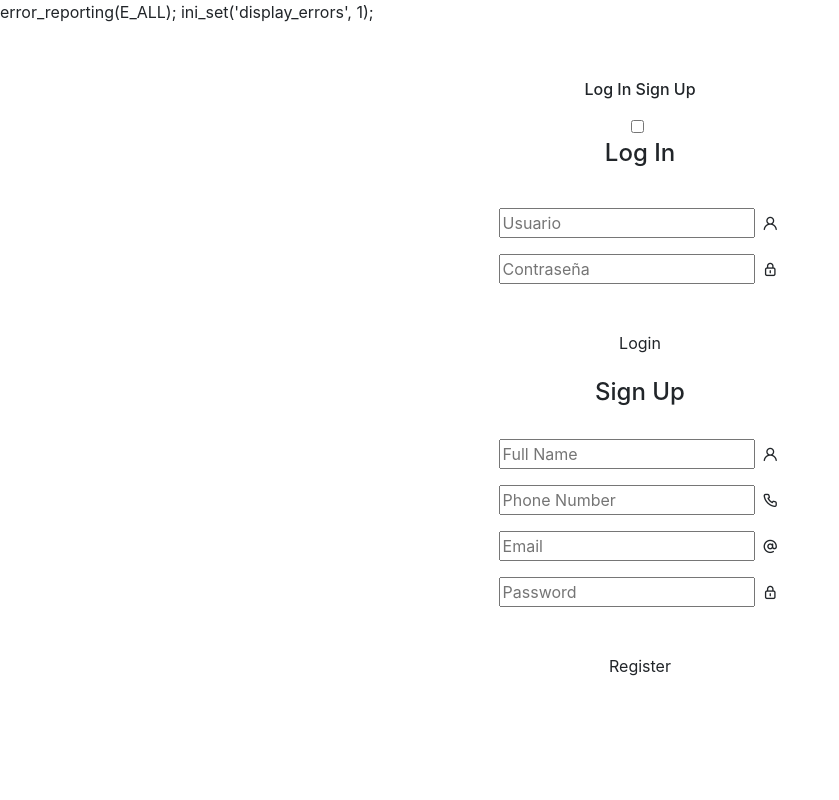
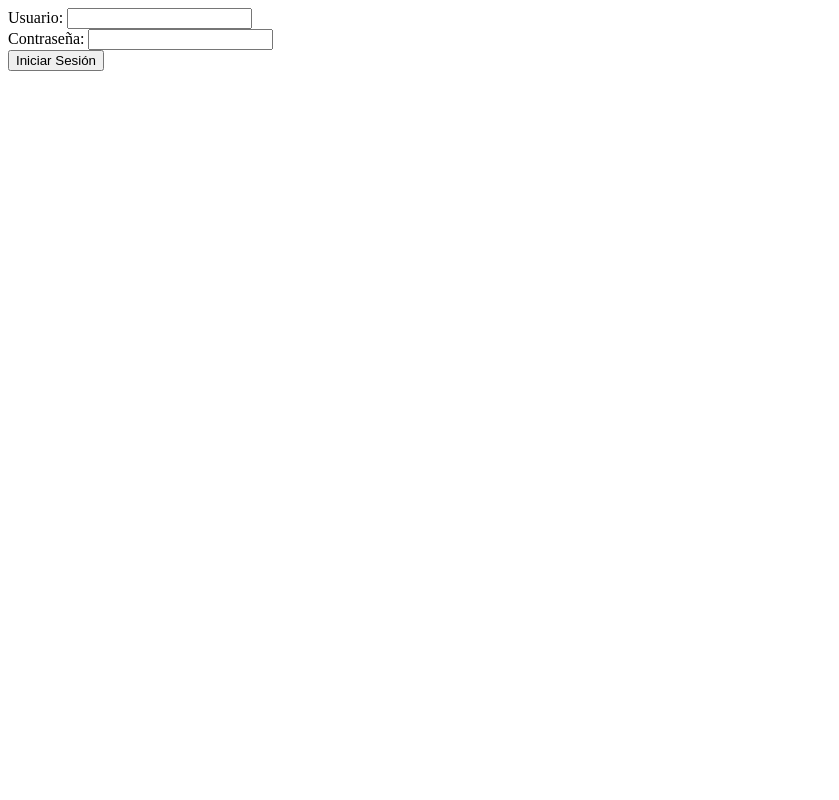
Before and after one commit to RibenDiaz232/AutoZone, a PHP site: page /login.php in a window 1280 px wide. Shown: the whole page, without its empty margins (0-839 px from the left). Run offline with PHP 8.4, Linux system fonts and the light colour scheme.

Commit message:
Add files via upload

```diff
--- a/Autozone/php/login.php
+++ b/Autozone/php/login.php
@@ -1,78 +1,60 @@
-error_reporting(E_ALL);
-ini_set('display_errors', 1);
+<?php
+session_start(); // Inicia la sesión
+
+if (isset($_SESSION['usuario'])) {
+    // Si el usuario ya ha iniciado sesión, redirige a index.php o a la página principal
+    header("Location: index.php");
+    exit();
+}
+
+include "conexion.php"; // Incluye tu archivo de conexión a la base de datos
+
+if (isset($_POST['login'])) {
+    // Verifica si se envió el formulario de inicio de sesión
+    $usuario = $_POST['usuario'];
+    $password = $_POST['password'];
+
+    // Realiza la verificación de las credenciales aquí (consulta a la base de datos)
+    $sql = "SELECT * FROM usuarios WHERE usuario = '$usuario' AND password = '$password'";
+    $result = $conn->query($sql);
+
+    if ($result->num_rows == 1) {
+        // Si las credenciales son válidas, establece la sesión y redirige a index.php
+        $_SESSION['usuario'] = $usuario;
+        header("Location: index.php");
+        exit();
+    } else {
+        // Si las credenciales no son válidas, muestra un mensaje de error
+        $error_message = "Inicio de sesión fallido. Por favor, inténtalo de nuevo.";
+    }
+}
+?>
+
 <!DOCTYPE html>
 <html lang="es">
 <head>
   <title>Login</title>
-  <meta charset="utf-8">
-  <meta name="viewport" content="width=device-width, initial-scale=1, shrink-to-fit=no">
-  <link rel="stylesheet" href="https://unicons.iconscout.com/release/v2.1.9/css/unicons.css">
-  <link rel="stylesheet" href="https://cdnjs.cloudflare.com/ajax/libs/twitter-bootstrap/4.5.0/css/bootstrap.min.css">
-  <link rel="stylesheet" href="/Autozone/css/login.css">
+  <!-- Agrega tus etiquetas meta y enlaces a CSS aquí -->
 </head>
 <body>
-	<?php
-	include "conexion.php";
-	?>
-	<div class="section">
-		<div class="container">
-			<div class="row full-height justify-content-center">
-				<div class="col-12 text-center align-self-center py-5">
-				<div class="section pb-5 pt-5 pt-sm-2 text-center">
-						<h6 class="mb-0 pb-3"><span>Log In </span><span>Sign Up</span></h6>
-			          	<input class="checkbox" type="checkbox" id="reg-log" name="reg-log"/>
-			          	<label for="reg-log"></label>
-						<div class="card-3d-wrap mx-auto">
-							<div class="card-3d-wrapper">
-								<div class="card-front">
-									<div class="center-wrap">
-										<div class="section text-center">
-											<h4 class="mb-4 pb-3">Log In</h4>
-											<form method="post" action="/Autozone/php/validacion.php">
-                                                <div class="form-group">
-                                                    <input type="text" class="form-style" name="usuario" placeholder="Usuario">
-                                                    <i class="input-icon uil uil-user"></i>
-                                                </div>
-                                                <div class="form-group mt-2">
-                                                    <input type="password" class="form-style" name="password" placeholder="Contraseña">
-                                                    <i class="input-icon uil uil-lock-alt"></i>
-                                                </div>
-                                                <input type="submit" value="Login" name="login" class="btn mt-4">
-				      					</div>
-			      					</div>
-			      				</div>
-								<div class="card-back">
-									<div class="center-wrap">
-										<div class="section text-center">
-											<h4 class="mb-3 pb-3">Sign Up</h4>
-											<form method="post">
-											<div class="form-group">
-												<input type="text" class="form-style" name="nombre-completo" placeholder="Full Name">
-												<i class="input-icon uil uil-user"></i>
-											</div>
-											<div class="form-group mt-2">
-												<input type="tel" class="form-style" name="numero-de-telefono" placeholder="Phone Number">
-												<i class="input-icon uil uil-phone"></i>
-											</div>
-                      <div class="form-group mt-2">
-												<input type="email" class="form-style" name="email" placeholder="Email">
-												<i class="input-icon uil uil-at"></i>
-											</div>
-											<div class="form-group mt-2">
-												<input type="password" class="form-style" name="password" placeholder="Password">
-												<i class="input-icon uil uil-lock-alt"></i>
-											</div>
-											<input  type="submit" value="Register" name="register" class="btn mt-4">
-											</form>
-				      					</div>
-			      					</div>
-			      				</div>
-			      			</div>
-			      		</div>
-			      	</div>
-		      	</div>
-	      	</div>
-	    </div>
-	</div>
+    <!-- Tu formulario de inicio de sesión existente debe estar aquí -->
+    <form method="post">
+        <div class="form-group">
+            <label for="usuario">Usuario:</label>
+            <input type="text" class="form-control" id="usuario" name="usuario" required>
+        </div>
+        <div class="form-group">
+            <label for="password">Contraseña:</label>
+            <input type="password" class="form-control" id="password" name="password" required>
+        </div>
+        <button type="submit" name="login" class="btn btn-primary" action="validacion.php">Iniciar Sesión</button>
+    </form>
+
+    <?php
+    // Asegúrate de mostrar $error_message si existe algún error
+    if (isset($error_message)) {
+        echo '<div class="alert alert-danger">' . $error_message . '</div>';
+    }
+    ?>
 </body>
 </html>
```
Also changed, not shown: Autozone/php/index.php (+14 -6 lines), Autozone/php/validacion.php (+27 -34 lines).
